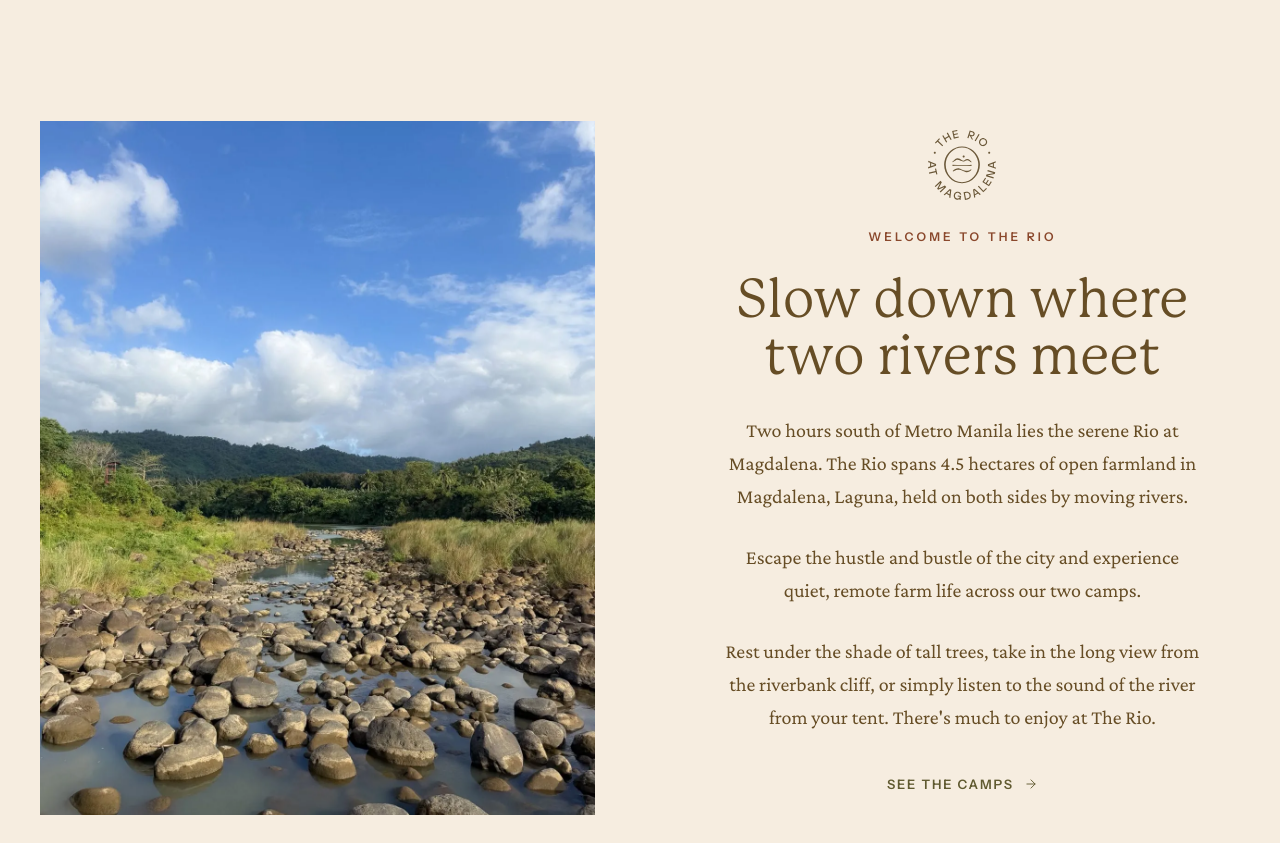
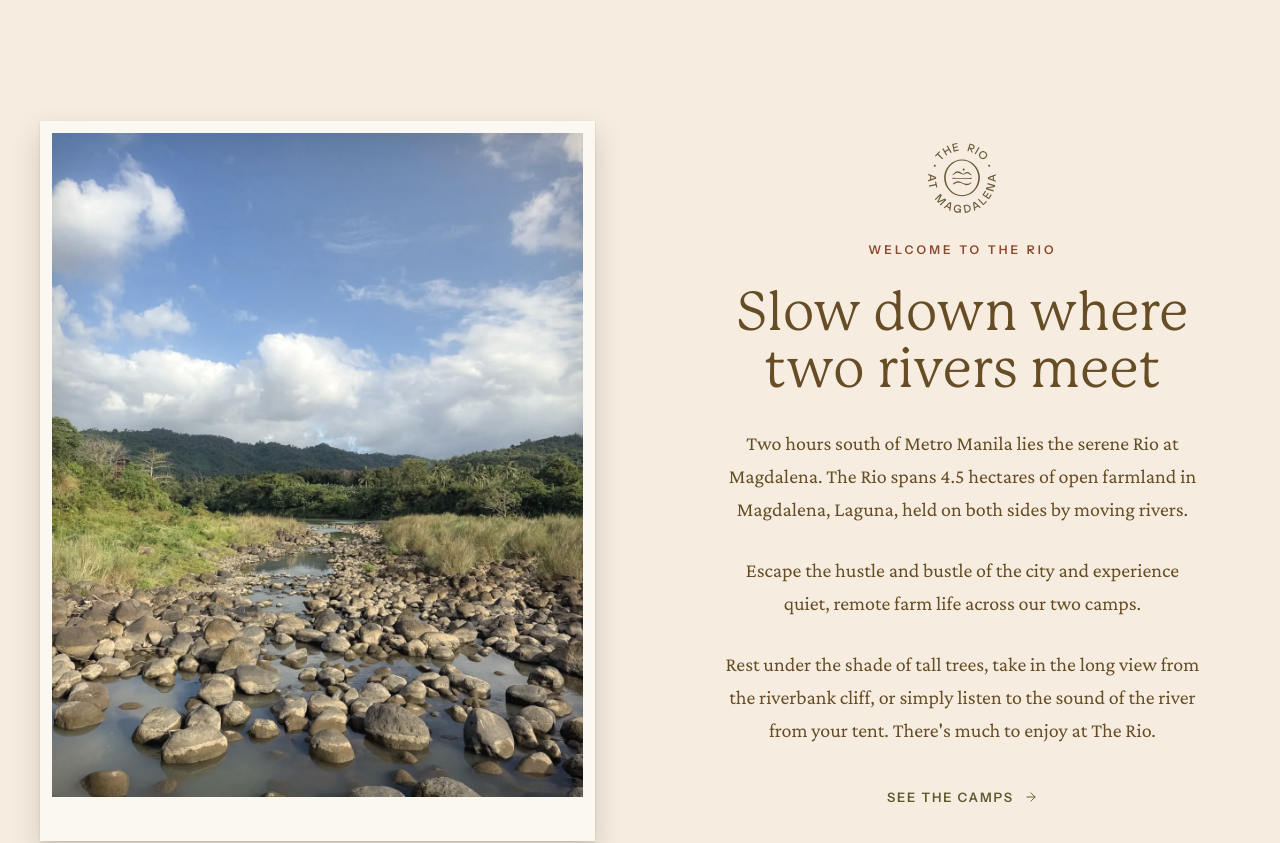
Before and after one commit to maxey05/the-rio-at-magdalena, a Next.js app: page / in a window 1280 px wide. Shown: the part 820-1663 px from the top of the page. Built offline with nearby package versions, Linux system fonts and the light colour scheme; no server answers.

Commit message:
add polaroid frame sizes and tilt to home photos

```diff
--- a/components/home-photo.tsx
+++ b/components/home-photo.tsx
@@ -1,19 +1,34 @@
 import Image from "next/image";
+import type { CSSProperties } from "react";
 import { CameraIcon } from "@/components/icons";
 import type { Photo } from "@/lib/content";
+
+type HomePhotoSize = "default" | "large" | "fill";
 
 type HomePhotoProps = {
   photo: Photo;
   sizes: string;
+  tilt: string;
+  size?: HomePhotoSize;
   position?: string;
   priority?: boolean;
   className?: string;
 };
 
-export function HomePhoto({ photo, sizes, position, priority = false, className }: HomePhotoProps) {
+const frameSizeClass: Record<HomePhotoSize, string> = {
+  default: "",
+  large: "polaroid-lg",
+  fill: "polaroid-fill",
+};
+
+export function HomePhoto({ photo, sizes, tilt, size = "default", position, priority = false, className }: HomePhotoProps) {
+  const imageClassName = size === "fill" ? "" : (className ?? "");
+
   return (
-    <div className={`group/photo relative overflow-hidden bg-oatmeal ${className ?? ""}`}>
+    <div className={`polaroid ${frameSizeClass[size]}`} style={{ "--r": tilt } as CSSProperties}>
+      <div className={`polaroid-img group/photo ${imageClassName}`}>
         {photo.src ? (
+          <>
             <Image
               src={photo.src}
               alt={photo.alt}
@@ -23,6 +38,8 @@ export function HomePhoto({ photo, sizes, position, priority = false, className
               style={position ? { objectPosition: position } : undefined}
               className="object-cover transition-transform duration-1000 ease-out group-hover/photo:scale-105 group-hover/card:scale-105"
             />
+            <span className="film" aria-hidden="true" />
+          </>
         ) : (
           <div
             role="img"
@@ -34,5 +51,6 @@ export function HomePhoto({ photo, sizes, position, priority = false, className
           </div>
         )}
       </div>
+    </div>
   );
 }
```
Lines whose indentation alone changed are shown as unchanged.
